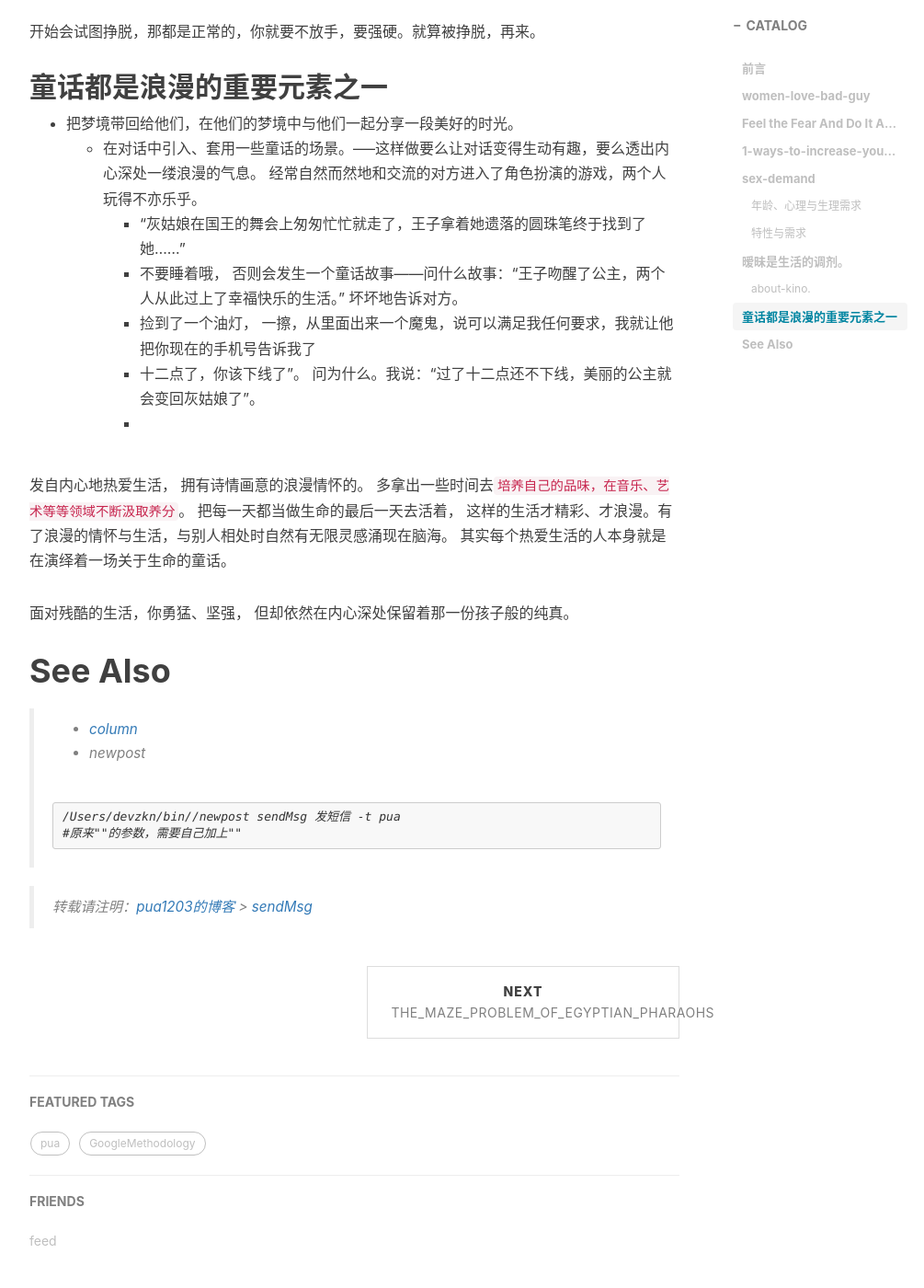
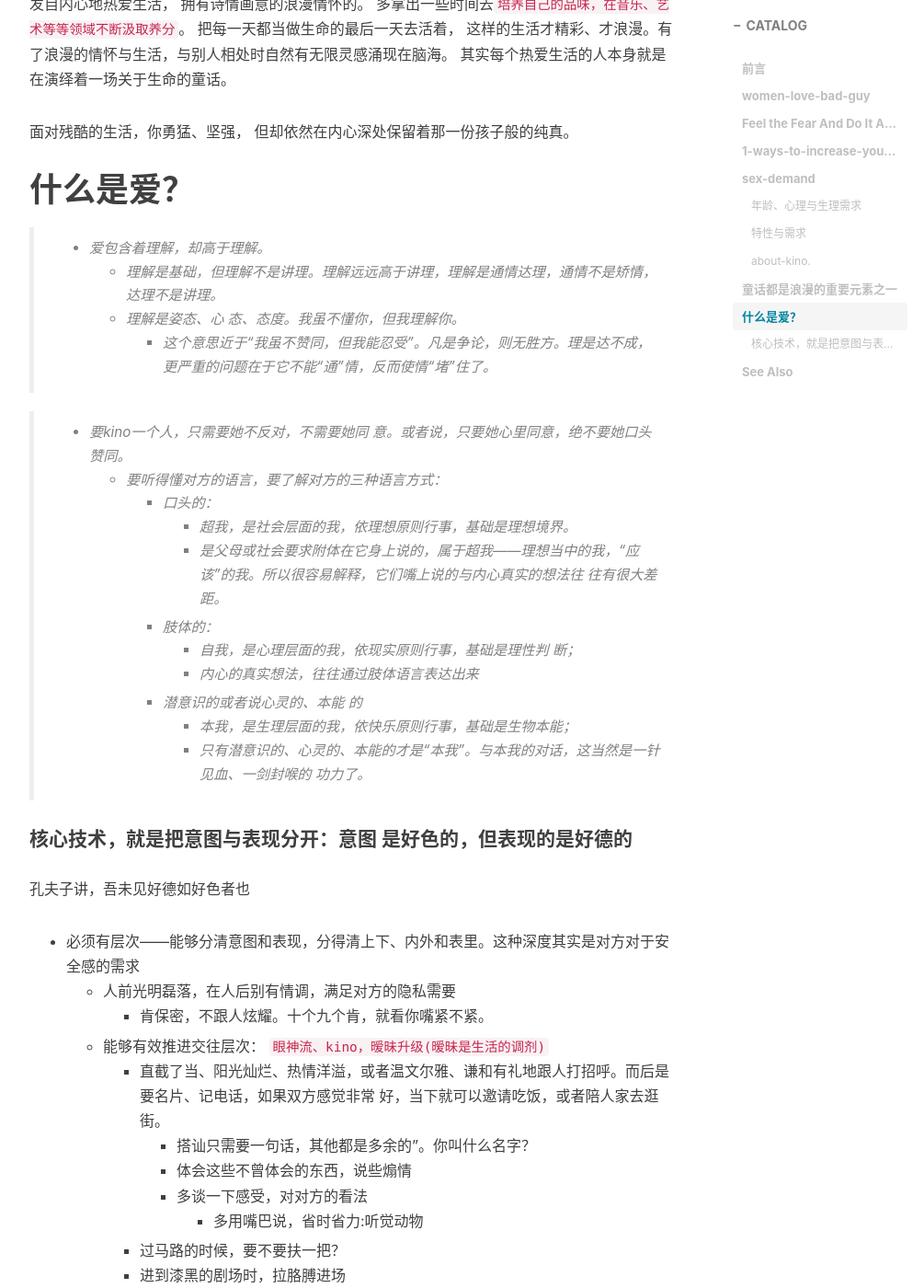
Before and after one commit to pua1203/pua1203.github.io, a Jekyll site: the page built from _posts/pua/2018-09-16-sendMsg.md, in a window 1280 px wide and 1400 px high, scrolled down 3210 px. Shown: the whole window at 92% size, without its empty margins (233-1238 px from the left). Built offline with Jekyll 4.4.1, drawn with Linux system fonts in a browser that asks for light colours; nearby versions of some CDN libraries; comment, search, counter and statistics services are not loaded; some of the changed text lies outside the part shown.

Commit message:
面对残酷的生活，你勇猛、坚强， 但却依然在内心深处保留着那一份孩子般的纯真。

```diff
--- a/_posts/pua/2018-09-16-sendMsg.md
+++ b/_posts/pua/2018-09-16-sendMsg.md
@@ -174,6 +150,58 @@ kino要一步步升级，还要伴随着感情的交流
 
 面对残酷的生活，你勇猛、坚强， 但却依然在内心深处保留着那一份孩子般的纯真。
 
+# 什么是爱？
+
+> * 爱包含着理解，却高于理解。
+>   * 理解是基础，但理解不是讲理。理解远远高于讲理，理解是通情达理，通情不是矫情，达理不是讲理。
+>   * 理解是姿态、心 态、态度。我虽不懂你，但我理解你。
+>     * 这个意思近于“我虽不赞同，但我能忍受”。凡是争论，则无胜方。理是达不成，更严重的问题在于它不能“通”情，反而使情“堵”住了。
+
+
+
+> * 要kino一个人，只需要她不反对，不需要她同 意。或者说，只要她心里同意，绝不要她口头赞同。
+>   * 要听得懂对方的语言，要了解对方的三种语言方式：
+>     * 口头的：
+>       *  超我，是社会层面的我，依理想原则行事，基础是理想境界。
+>         * 是父母或社会要求附体在它身上说的，属于超我——理想当中的我，“应该”的我。所以很容易解释，它们嘴上说的与内心真实的想法往 往有很大差距。
+>     * 肢体的：
+>       *  自我，是心理层面的我，依现实原则行事，基础是理性判 断；
+>       * 内心的真实想法，往往通过肢体语言表达出来
+>     * 潜意识的或者说心灵的、本能 的
+>       * 本我，是生理层面的我，依快乐原则行事，基础是生物本能；
+>       * 只有潜意识的、心灵的、本能的才是“本我”。与本我的对话，这当然是一针见血、一剑封喉的 功力了。
+
+
+
+#### 核心技术，就是把意图与表现分开：意图 是好色的，但表现的是好德的
+
+
+
+孔夫子讲，吾未见好德如好色者也
+
+* 必须有层次——能够分清意图和表现，分得清上下、内外和表里。这种深度其实是对方对于安全感的需求
+  * 人前光明磊落，在人后别有情调，满足对方的隐私需要
+    * 肯保密，不跟人炫耀。十个九个肯，就看你嘴紧不紧。
+  * 能够有效推进交往层次： `眼神流、kino，暧昧升级(暧昧是生活的调剂)`
+    * 直截了当、阳光灿烂、热情洋溢，或者温文尔雅、谦和有礼地跟人打招呼。而后是要名片、记电话，如果双方感觉非常 好，当下就可以邀请吃饭，或者陪人家去逛街。
+      * 搭讪只需要一句话，其他都是多余的”。你叫什么名字？
+      * 体会这些不曾体会的东西，说些煽情
+      * 多谈一下感受，对对方的看法
+        - 多用嘴巴说，省时省力:听觉动物
+    * 过马路的时候，要不要扶一把？
+    * 进到漆黑的剧场时，拉胳膊进场
+    * 出电梯的时候用手揽一下
+      - 在拥挤的地铁站里在人群里穿行
+      - 上地铁没去轻轻推她
+      - 拉到靠扶手近的地方
+    * 下台阶的时候，要不要牵着手？
+    * 送回家的时候， 临分手，是不是要轻轻抱一下？
+    * 情不自禁的时候是不是要亲一口？顺序符合逻辑，推进的层次清晰。
+
+
+
+
+
 
 
 # See Also
```
Also changed, not shown: other parts of _posts/pua/2018-09-16-sendMsg.md (+1 -25 lines).
